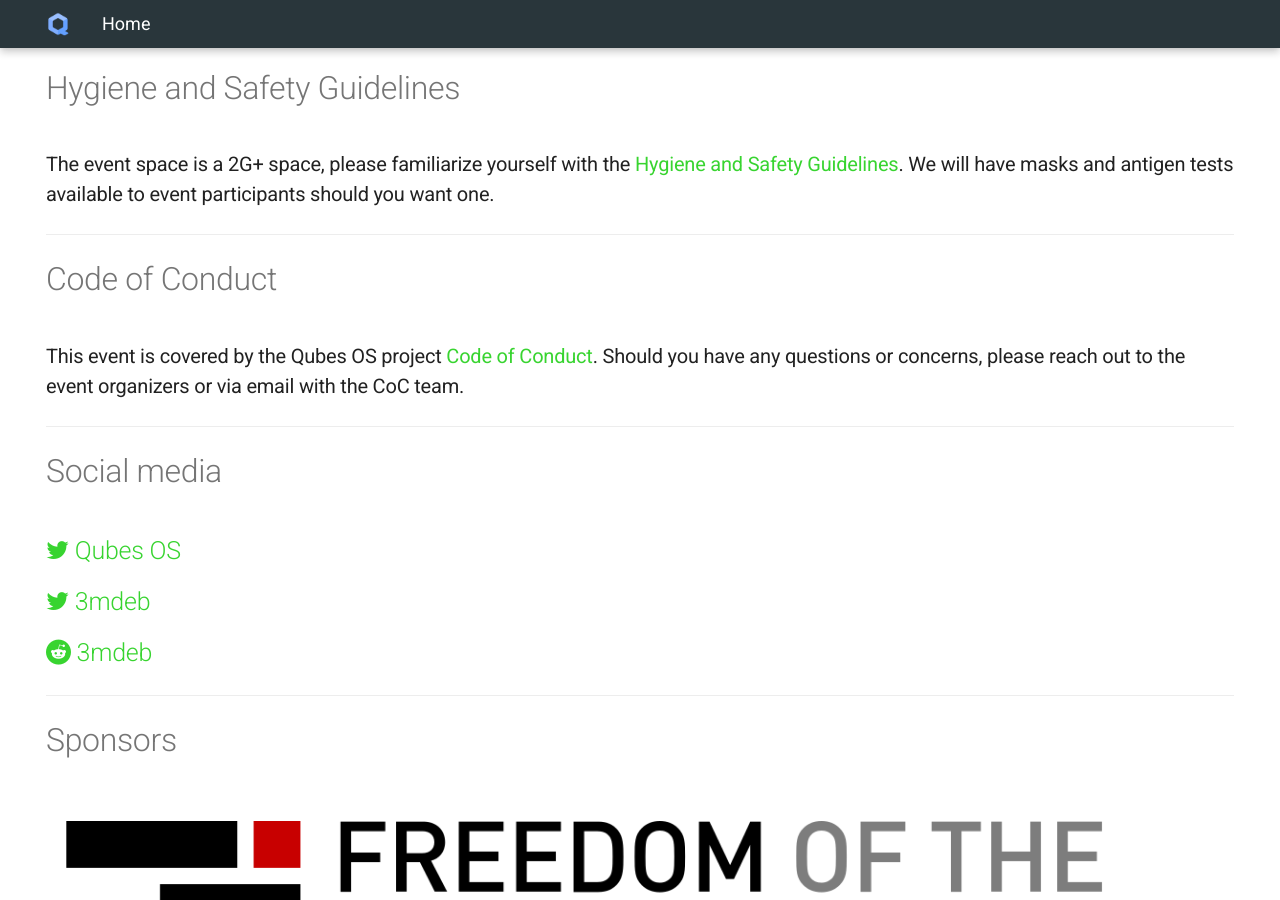
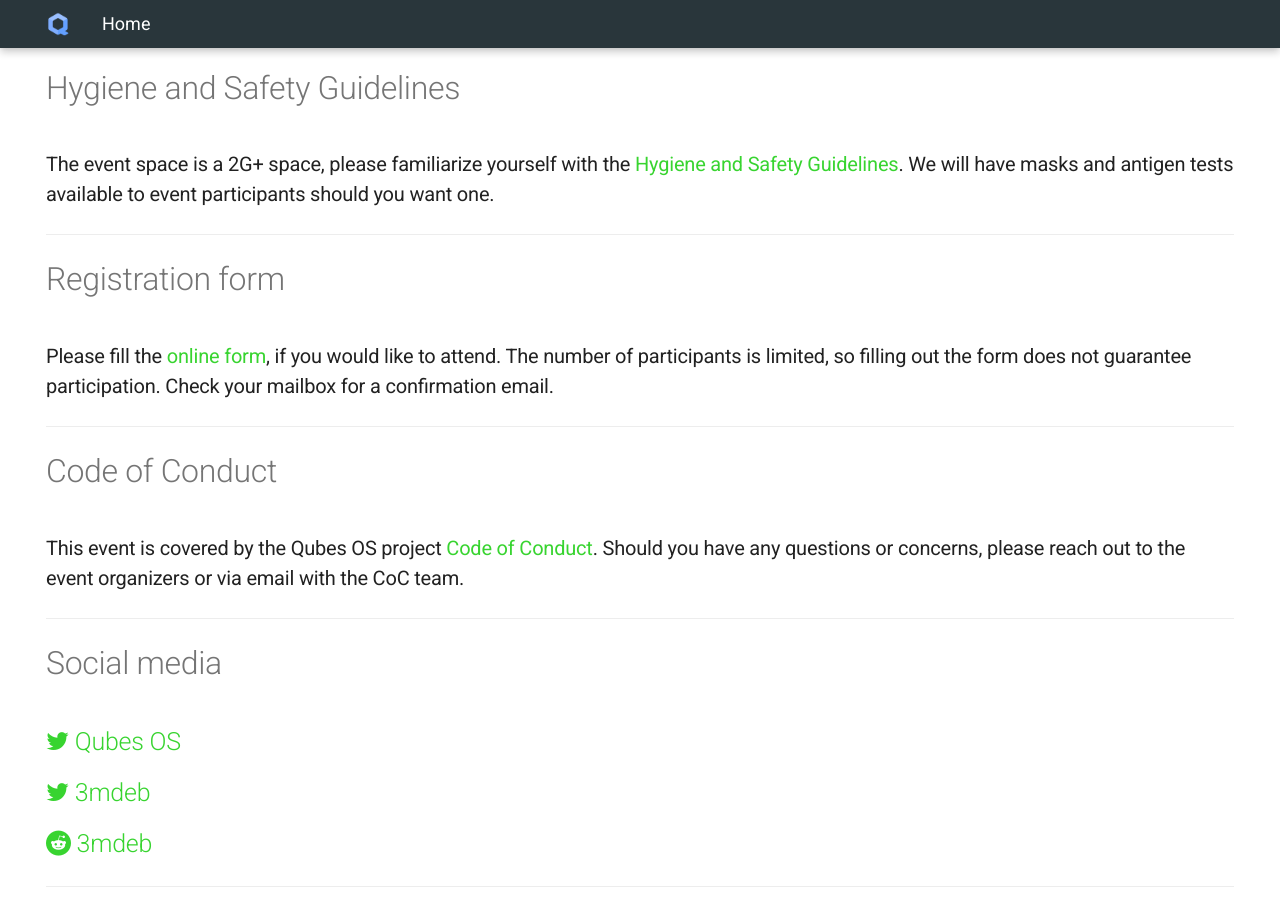
Before and after one commit to 3mdeb/3mdeb-QubesOS, an MkDocs documentation site: the page built from docs/index.md, in a window 1280 px wide and 900 px high, scrolled down 1766 px. Built offline with MkDocs 1.6.1 and Material for MkDocs 9.7.7, drawn with Linux system fonts in a browser that asks for light colours.

Commit message:
add registration information
Signed-off-by: Piotr Król <piotr.krol@3mdeb.com>

```diff
--- a/docs/index.md
+++ b/docs/index.md
@@ -82,8 +82,25 @@
 
 <h3 align="left" style="margin-top: 0px;">
 
-The event space is a 2G+ space, please familiarize yourself with the <a href="https://co-up.de/hygiene-safety-guidelines/" target="_blank">Hygiene and Safety Guidelines</a>. We will have masks and antigen tests available to event participants should you want one.
-</h3>
+The event space is a 2G+ space, please familiarize yourself with the <a
+href="https://co-up.de/hygiene-safety-guidelines/" target="_blank">Hygiene and
+Safety Guidelines</a>. We will have masks and antigen tests available to event
+participants should you want one.</h3>
+
+---
+
+<h1 align="left" style="margin-top: 0px;">
+Registration form
+</h1>
+
+<h3 align="left" style="margin-top: 0px;">
+Please fill the <a
+href="https://cloud.3mdeb.com/index.php/apps/forms/Y7Mb7LHLmXWspY4o" target="_blank">online form</a>, if you would like to attend.
+
+The number of participants is limited, so
+filling out the form does not guarantee participation. Check your mailbox for a
+confirmation email.</h3>
+
 
 ---
 <h1 align="left" style="margin-top: 0px;">
```
